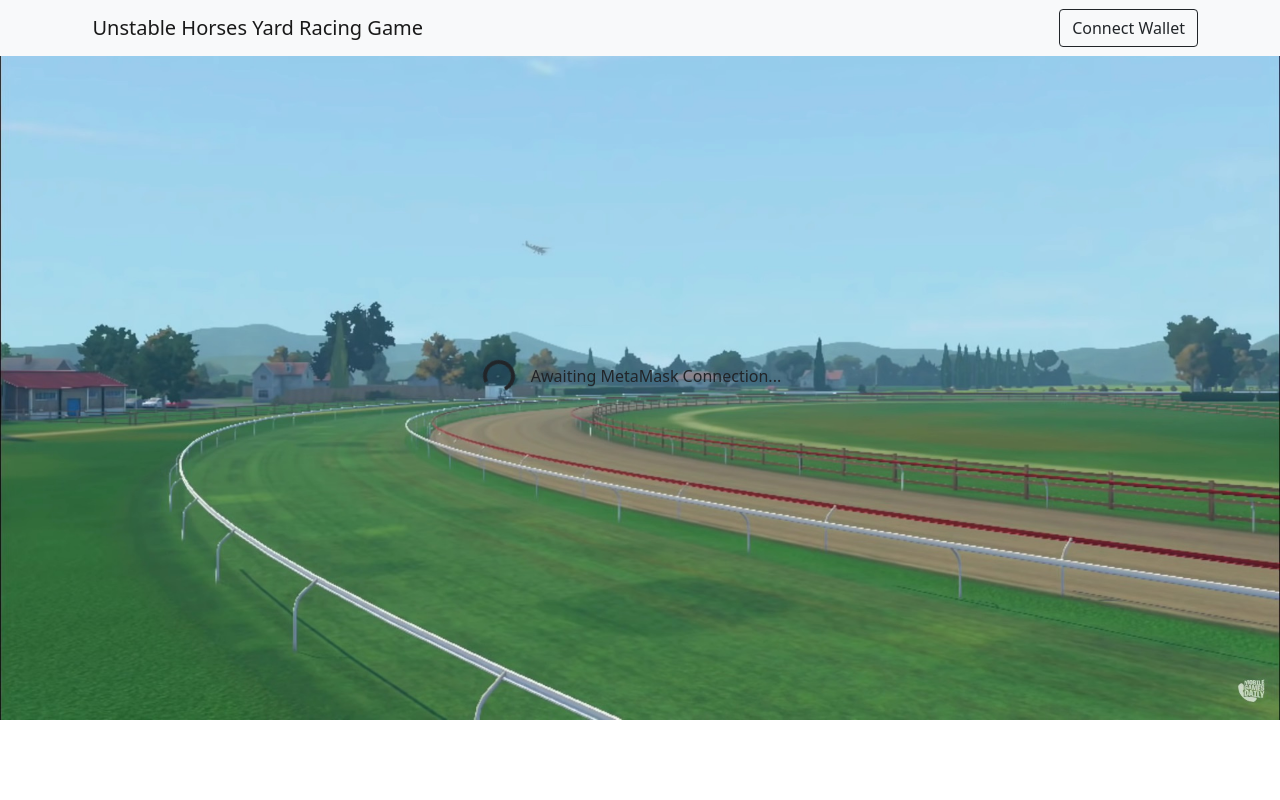
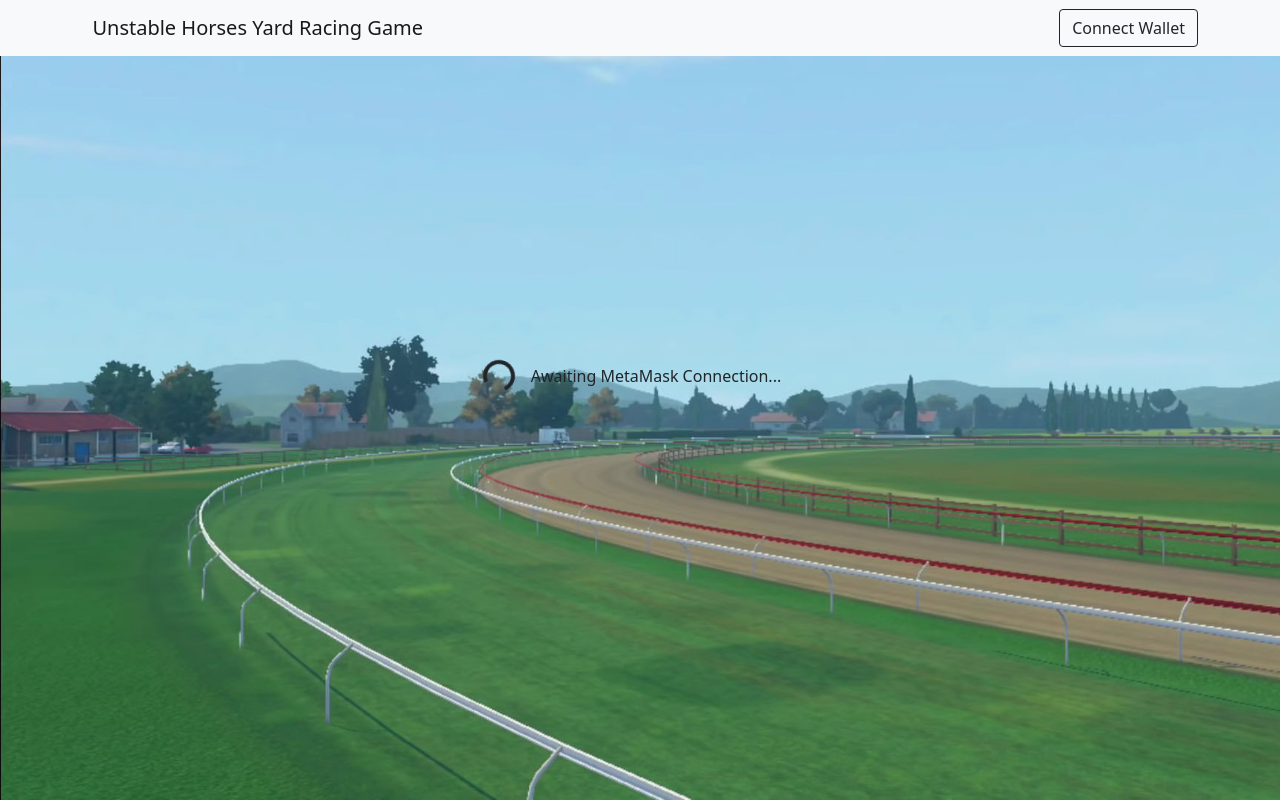
Before and after one commit to alexisdavidson/NFT-Game-Horses, a React (Create React App) app in the folder client/: page / in a window 1280 px wide. Built offline with nearby package versions, Linux system fonts and the light colour scheme.

Commit message:
Update bg

```diff
--- a/client/src/frontend/components/App.css
+++ b/client/src/frontend/components/App.css
@@ -6,8 +6,10 @@ body {
   background-color: white;
   background-image: url("../images/bg.jpg");
   background-repeat: no-repeat;
-  background-size: 100%;
+  background-size: cover;
 }
+
+html,body { height:100%; }
 
 h2 {
   margin-top: 20px;
```
Also changed, not shown: client/src/frontend/images/bg.jpg.
